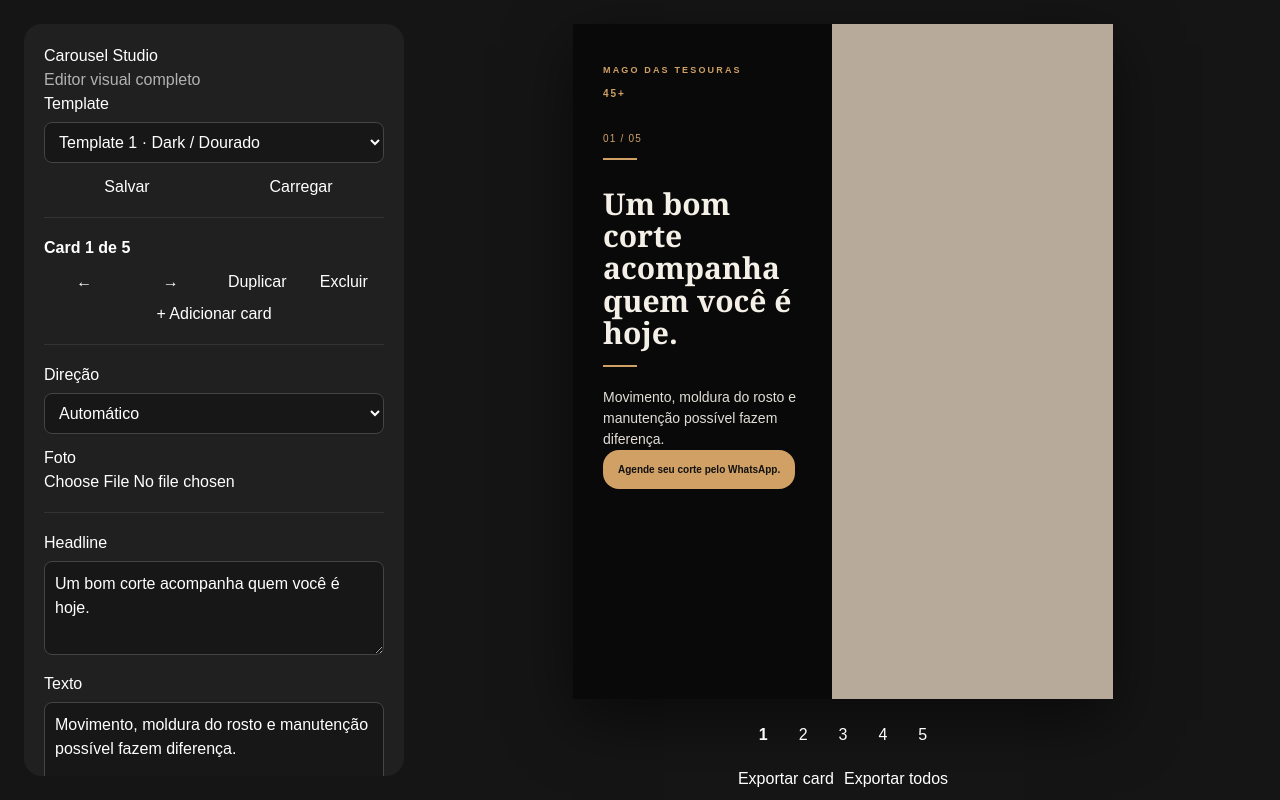
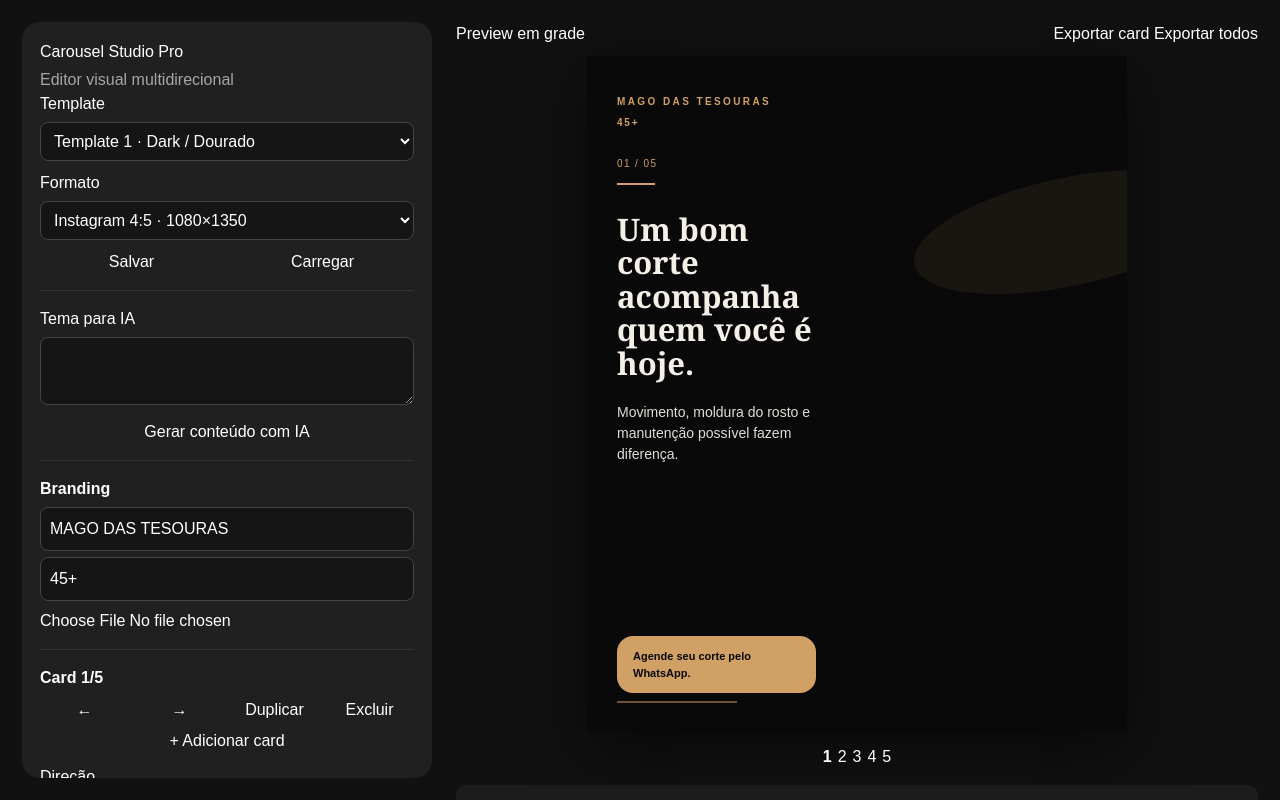
Before and after one commit to ninoaztec-code/gerador-carrossel, a Next.js app: page /studio in a window 1280 px wide. Shown: the top 800 px of the page. Built offline with nearby package versions, Linux system fonts and the light colour scheme.

Commit message:
Use pro carousel studio

```diff
--- a/app/studio/page.tsx
+++ b/app/studio/page.tsx
@@ -1,5 +1,5 @@
-import CarouselStudio from "@/components/CarouselStudio";
+import CarouselStudioPro from "@/components/CarouselStudioPro";
 
 export default function StudioPage() {
-  return <CarouselStudio />;
+  return <CarouselStudioPro />;
 }
```
